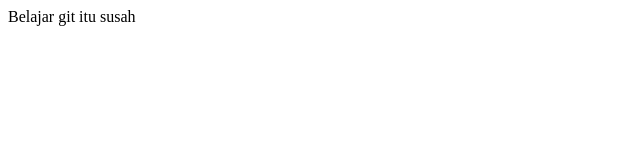
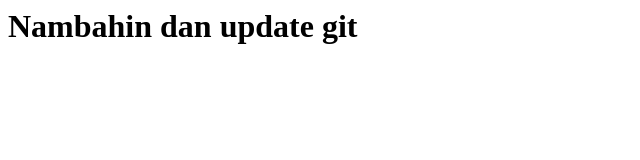
Before and after one commit to narayarahmudi/belajar-git, a plain HTML site: page index.html in a window 1280 px wide. Shown: the whole page, without its empty margins (0-640 px from the left). Drawn offline with Linux system fonts and the light colour scheme.

Commit message:
Update baru belajar git nambahin title

```diff
--- a/index.html
+++ b/index.html
@@ -1 +1 @@
-<p> Belajar git itu susah </p>
+<h1>Nambahin dan update git</h1>
```
